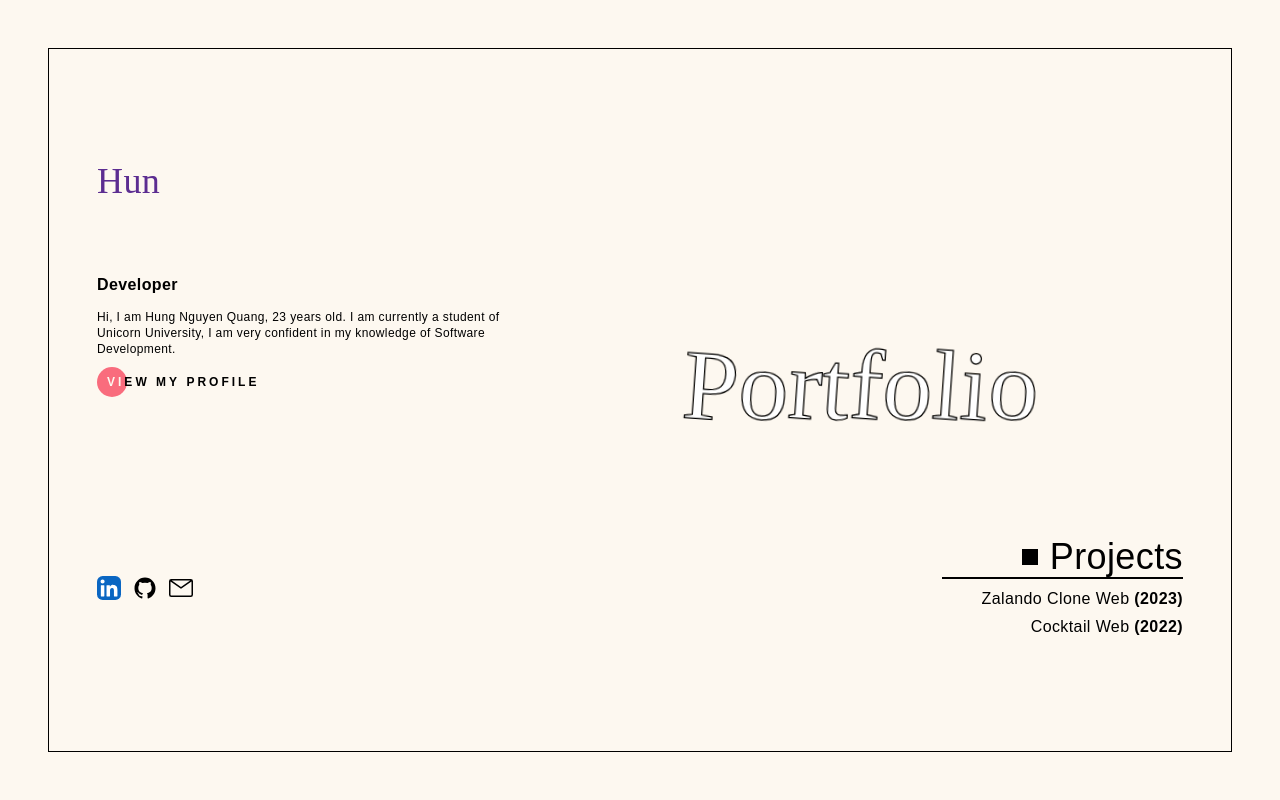
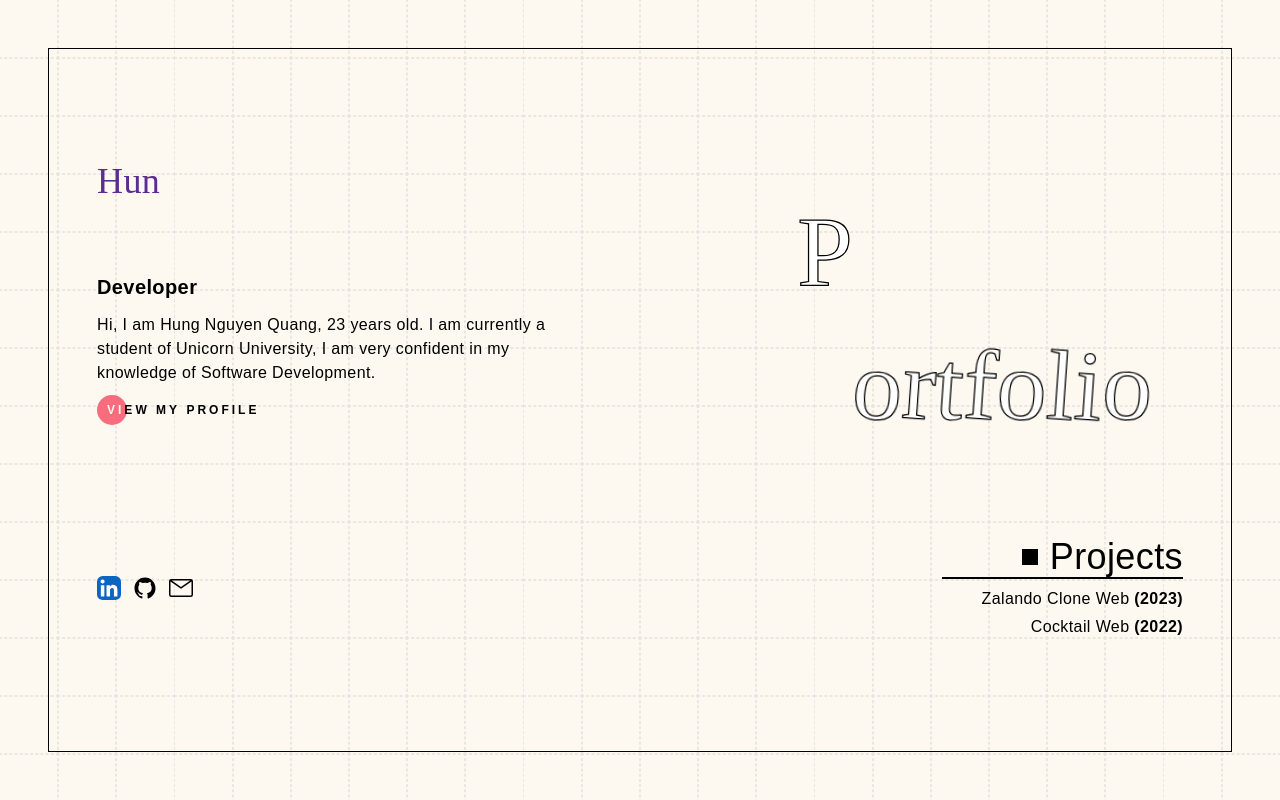
Before and after one commit to NgQHung/portfolio-hung, a Next.js app: page / in a window 1280 px wide. Built offline with nearby package versions, Linux system fonts and the light colour scheme.

Commit message:
fixed animation

```diff
--- a/components/About.tsx
+++ b/components/About.tsx
@@ -1,4 +1,4 @@
-import React, {Fragment, useEffect, useState} from 'react';
+import React from 'react';
 import {AnimatedButtonHover} from './UI/AnimatedButtonHover';
 import TerminalTextEffect from './TerminalTextEffect';
 
@@ -8,24 +8,10 @@ const About = () => {
     return (
         <div className="max-w-[450px] max-h-[225px] font-Montserrat tracking-wide space-y-3 relative z-[1]">
             <h1 className="text-4xl relative">
-                {/* {text.split(' ').map((word, index) => (
-                    <Fragment key={word + '-' + index}>
-                        {word.split('').map((wrd, index) => (
-                            <span
-                                style={{animationDelay: index / 5 + 's'}}
-                                className={`relative inline-block uppercase animate-wiggle wiggle `}
-                                key={wrd + '-' + index}>
-                                {wrd}
-                            </span>
-                        ))}
-                        &nbsp;
-                    </Fragment>
-                ))} */}
                 <TerminalTextEffect />
             </h1>
-            <h2 className="font-bold">Developer</h2>
-            {/* <div className="sm:text-[10px] md:text-xs font-medium"> */}
-            <p className="text-xs font-medium">
+            <h2 className="font-bold text-xl">Developer</h2>
+            <p className="text-md font-medium">
                 Hi, I am Hung Nguyen Quang, 23 years old. I am currently a student of Unicorn
                 University, I am very confident in my knowledge of Software Development.
             </p>
--- a/components/AnimatedBackgroundText.tsx
+++ b/components/AnimatedBackgroundText.tsx
@@ -27,7 +27,7 @@ const Container = styled.div`
 
 const AnimatedBackgroundText = () => {
     return (
-        <div className="w-screen  text-center">
+        <div className="w-screen absolute right-0 translate-x-[20%] lg:translate-x-[30%]    text-center">
             {Portfolio.split('').map((word, index) => (
                 <span
                     key={word + '-' + index}
--- a/components/Cell.tsx
+++ b/components/Cell.tsx
@@ -17,35 +17,37 @@ const Container = styled.div`
 `;
 
 interface CellProps {
-    mouseX: MotionValue<number>;
-    mouseY: MotionValue<number>;
+    mouseX?: MotionValue<number>;
+    mouseY?: MotionValue<number>;
 }
 
 const Cell: React.FC<CellProps> = ({mouseX, mouseY}) => {
-    const [position, setPosition] = useState([0, 0]);
-    const ref = useRef<HTMLDivElement>(null);
+    // const [position, setPosition] = useState([0, 0]);
+    // const ref = useRef<HTMLDivElement>(null);
 
-    const direction = useTransform<number, number>([mouseX, mouseY], ([newX, newY]) => {
-        const diffY = newY - position[1];
-        const diffX = newX - position[0];
-        const angleRadians = Math.atan2(diffY, diffX);
-        const angleDegrees = Math.floor(angleRadians * (180 / Math.PI));
-        return angleDegrees;
-    });
+    // const direction = useTransform<number, number>([mouseX, mouseY], ([newX, newY]) => {
+    //     const diffY = newY - position[1];
+    //     const diffX = newX - position[0];
+    //     const angleRadians = Math.atan2(diffY, diffX);
+    //     const angleDegrees = Math.floor(angleRadians * (180 / Math.PI));
+    //     return angleDegrees;
+    // });
 
-    useEffect(() => {
-        if (!ref.current) return;
-        const rect = ref.current.getBoundingClientRect();
-        // center x coordinate
-        const x = rect.left + CELL_SIZE / 2;
-        // center y coordinate
-        const y = rect.top + CELL_SIZE / 2;
-        setPosition([x, y]);
-    }, [ref.current]);
+    // useEffect(() => {
+    //     if (!ref.current) return;
+    //     const rect = ref.current.getBoundingClientRect();
+    //     // center x coordinate
+    //     const x = rect.left + CELL_SIZE / 2;
+    //     // center y coordinate
+    //     const y = rect.top + CELL_SIZE / 2;
+    //     setPosition([x, y]);
+    // }, [ref.current]);
 
     return (
-        <Container ref={ref}>
-            <motion.div style={{zIndex: 0, rotate: direction}}>→</motion.div>
+        // ref={ref}
+        <Container>
+            {/* <motion.div style={{zIndex: 0, rotate: direction}}>→</motion.div> */}
+            {/* <div>→</div> */}
         </Container>
     );
 };
--- a/components/Grid.tsx
+++ b/components/Grid.tsx
@@ -14,8 +14,9 @@ const Container = styled(motion.div)<{columns: number}>`
     display: grid;
     z-index: 0;
     grid-template-columns: repeat(${(props) => props.columns}, 1fr);
-    mask-image: radial-gradient(300px 300px, rgba(0, 0, 0, 1), rgba(0, 0, 0, 0.4), transparent);
-    mask-repeat: no-repeat;
+    opacity: 0.1;
+    /* mask-image: radial-gradient(300px 300px, rgba(0, 0, 0, 1), rgba(0, 0, 0, 0.4), transparent);
+    mask-repeat: no-repeat; */
 `;
 
 function Grid() {
@@ -23,16 +24,16 @@ function Grid() {
     const [rows, setRows] = useState(0);
     const [width, height] = useDeviceSize();
 
-    // mouse position
-    const mouseX = useMotionValue(0);
-    const mouseY = useMotionValue(0);
-    // mouse position from center
-    const centerMouseX = useTransform<number, number>(mouseX, (newX) => {
-        return newX - width / 2;
-    });
-    const centerMouseY = useTransform<number, number>(mouseY, (newY) => {
-        return newY - height / 2;
-    });
+    // // mouse position
+    // const mouseX = useMotionValue(0);
+    // const mouseY = useMotionValue(0);
+    // // mouse position from center
+    // const centerMouseX = useTransform<number, number>(mouseX, (newX) => {
+    //     return newX - width / 2;
+    // });
+    // const centerMouseY = useTransform<number, number>(mouseY, (newY) => {
+    //     return newY - height / 2;
+    // });
 
     // determine rows and columns
     useEffect(() => {
@@ -55,26 +56,31 @@ function Grid() {
     }, []);
 
     // handle mouse move on document
-    useEffect(() => {
-        const handleMouseMove = (e: MouseEvent) => {
-            // animate mouse x and y
-            animate(mouseX, e.clientX);
-            animate(mouseY, e.clientY);
-        };
-        // recalculate grid on resize
-        window.addEventListener('mousemove', handleMouseMove);
-        // cleanup
-        return () => {
-            window.removeEventListener('mousemove', handleMouseMove);
-        };
-    }, []);
+    // useEffect(() => {
+    //     const handleMouseMove = (e: MouseEvent) => {
+    //         // animate mouse x and y
+    //         animate(mouseX, e.clientX);
+    //         animate(mouseY, e.clientY);
+    //     };
+    //     // recalculate grid on resize
+    //     window.addEventListener('mousemove', handleMouseMove);
+    //     // cleanup
+    //     return () => {
+    //         window.removeEventListener('mousemove', handleMouseMove);
+    //     };
+    // }, []);
 
-    const WebkitMaskPosition = useMotionTemplate`${centerMouseX}px ${centerMouseY}px`;
+    // const WebkitMaskPosition = useMotionTemplate`${centerMouseX}px ${centerMouseY}px`;
 
     return (
-        <Container columns={columns} style={{WebkitMaskPosition}}>
+        // <Container columns={columns} style={{WebkitMaskPosition}}>
+        //     {Array.from({length: columns * rows}).map((_, i) => (
+        //         <Cell key={i} mouseX={mouseX} mouseY={mouseY} />
+        //     ))}
+        // </Container>
+        <Container columns={columns}>
             {Array.from({length: columns * rows}).map((_, i) => (
-                <Cell key={i} mouseX={mouseX} mouseY={mouseY} />
+                <Cell key={i} />
             ))}
         </Container>
     );
--- a/styles/globals.css
+++ b/styles/globals.css
@@ -86,7 +86,7 @@ body {
     color: #fff;
 }
 @keyframes jump {
-    33% {
+    /* 33% {
         text-shadow: 0 60px #f37121, 0 160px #f2aaaa;
     }
     50% {
@@ -95,5 +95,12 @@ body {
     }
     66.67% {
         text-shadow: 0 -60px #d54062, 0 -160px #8fc0a9;
+    } */
+    0%,
+    100% {
+        transform: translateY(1rem);
+    }
+    50% {
+        transform: translateY(calc(1rem * -1));
     }
 }
--- a/tailwind.config.ts
+++ b/tailwind.config.ts
@@ -25,21 +25,27 @@ const config: Config = {
                 xs: '500px',
             },
             animation: {
-                flip: 'flip 2s infinite',
+                flip: 'flip 0.5s ',
                 wiggle: 'wiggle 1.25s infinite',
             },
             keyframes: {
                 jump: {
-                    '33%': {
-                        'text-shadow': '0 60px #f37121, 0 150px #f2aaaa',
-                    },
-                    '50%': {
-                        transform: 'translate(0, 0) rotate(-4deg)',
-                        'text-shadow': '0 0px #8fc0a9, 0 0px #84a9ac',
-                    },
-                    '66.67%': {
-                        'text-shadow': '0 -60px #d54062, 0 -150px #8fc0a9',
-                    },
+                    // '33%': {
+                    //     'text-shadow': '0 60px #f37121, 0 150px #f2aaaa',
+                    // },
+                    // '50%': {
+                    //     transform: 'translate(0, 0) rotate(-4deg)',
+                    //     'text-shadow': '0 0px #8fc0a9, 0 0px #84a9ac',
+                    // },
+                    // '66.67%': {
+                    //     'text-shadow': '0 -60px #d54062, 0 -150px #8fc0a9',
+                    // },
+                    // '0%, 100%': {
+                    //     transform: 'translateY(1rem)',
+                    // },
+                    // '50%': {
+                    //     transform: 'translateY(calc(1rem * -1))',
+                    // },
                 },
                 flip: {
                     '0%,80%': {
```
Also changed, not shown: pages/index.tsx (+6 -36 lines).
